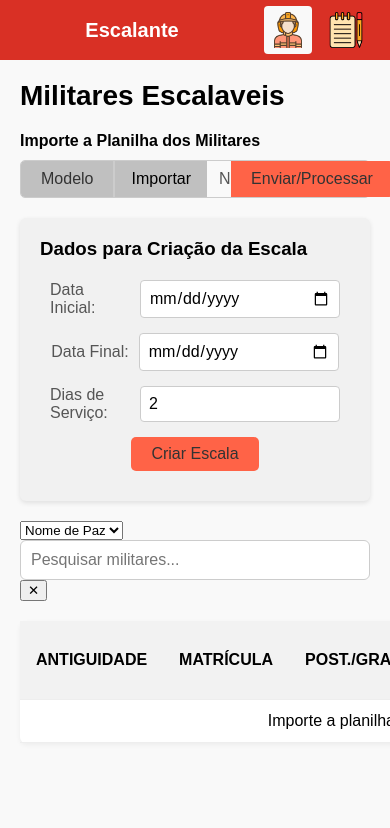
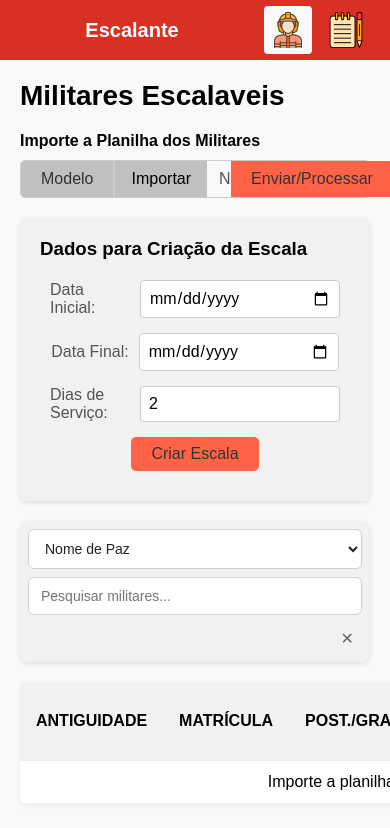
Before and after one commit to joaoAaf/escalante-ddd, a React (Vite) app in the folder front/escalante/: page / in a window 390 px wide. Shown: the top 828 px of the page. Built offline with nearby package versions, Linux system fonts and the light colour scheme.

Commit message:
Estilizando o componente de barra de pesquisa, ajustando layout e responsividade.

```diff
--- a/front/escalante/src/components/barra_pesquisa/styles.module.css
+++ b/front/escalante/src/components/barra_pesquisa/styles.module.css
@@ -1,11 +1,73 @@
 .search {
+    display: flex;
+    gap: 8px;
+    align-items: center;
     margin-bottom: 20px;
+    background: #f1f1f1;
+    padding: 8px;
+    border-radius: 8px;
+    box-shadow: 0 2px 5px rgba(0, 0, 0, 0.1);
+}
+
+.selectField,
+.search input {
+    padding: 10px 12px;
+    font-size: 14px;
+    border: 1px solid #d0d0d0;
+    border-radius: 6px;
+    background: #fff;
+    color: #222;
+    outline: none;
+}
+
+.selectField {
+    min-width: 160px;
 }
 
 .search input {
-    width: 100%;
-    padding: 10px;
+    flex: 1 1 auto;
+    min-width: 140px;
+}
+
+.selectField:disabled,
+.search input:disabled {
+    background: #f5f5f5;
+    color: #888;
+    cursor: not-allowed;
+}
+
+.clearBtn {
+    border: none;
+    background: transparent;
+    color: #666;
     font-size: 16px;
-    border: 1px solid #ccc;
+    padding: 6px 8px;
     border-radius: 6px;
+    cursor: pointer;
 }
+
+.clearBtn:hover:not(:disabled) {
+    background: #f2f2f2;
+    color: #222;
+}
+
+.clearBtn:disabled {
+    opacity: 0.5;
+    cursor: not-allowed;
+}
+
+@media (max-width: 600px) {
+    .search {
+        flex-direction: column;
+        align-items: stretch;
+    }
+    .selectField {
+        width: 100%;
+    }
+    .search input {
+        width: 100%;
+    }
+    .clearBtn {
+        align-self: flex-end;
+    }
+}
```
